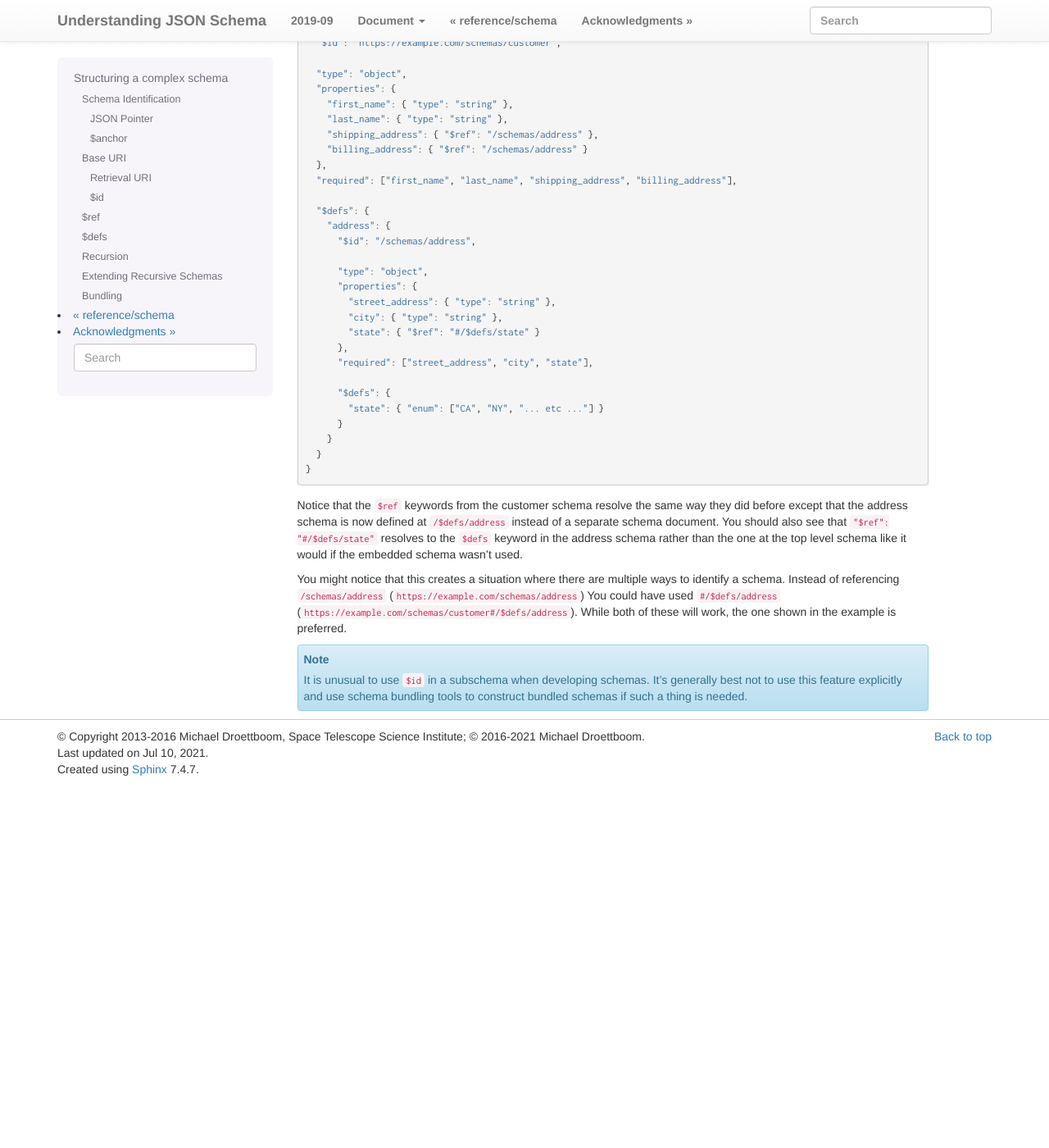
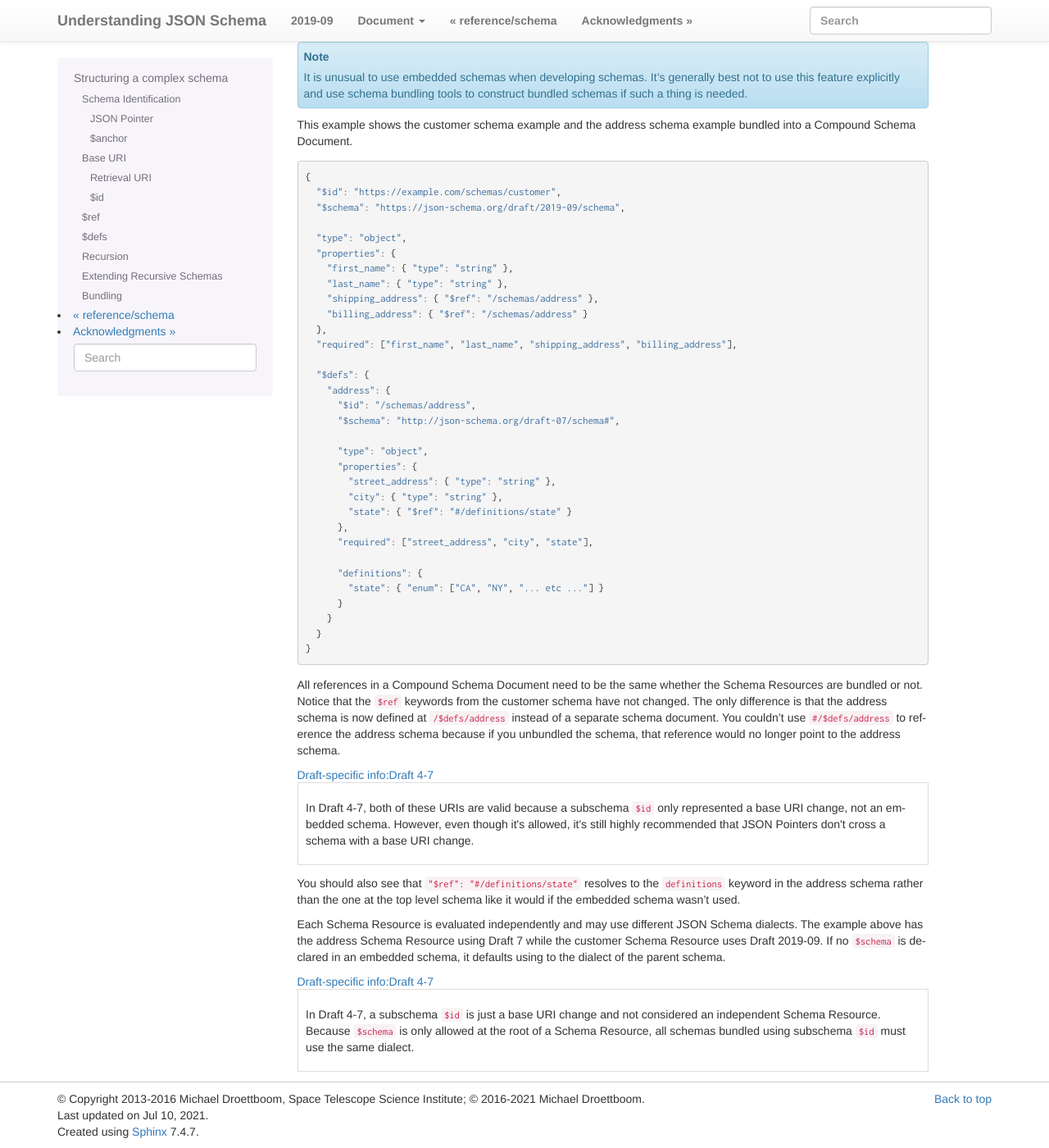
Before and after one commit to json-schema-org/understanding-json-schema, a Sphinx documentation site: the page built from source/structuring.rst, in a window 1280 px wide and 1400 px high, scrolled down 6971 px. Shown: the whole window at 82% size. Built offline with Sphinx 7.4.7, drawn with Linux system fonts in a browser that asks for light colours; some web fonts are replaced; pages that are not in the unit, such as notebooks, are missing from menus; before the commit the page ends 7929 px from its top, so only the background shows below that; some of the changed text lies outside the part shown.

Commit message:
Update bundling section for 2019-09

```diff
--- a/source/structuring.rst
+++ b/source/structuring.rst
@@ -525,26 +525,43 @@
 --------
 
 Working with multiple schema documents is convenient for development,
-but it is often more convenient for distribution to bundle all of your
+but it's often more convenient for distribution to bundle all of your
 schemas into a single schema document. This can be done using the
 ``$id`` keyword in a subschema. When ``$id`` is used in a subschema,
-it creates a new `base-uri` that any references in that subschema and
-any descendant subschemas will resolve against. The new `base-uri` is
-the value of ``$id`` resolved against the `base-uri` of the schema it
-appears in.
+it indicates an embedded schema. The identifier for the embedded
+schema is the value of ``$id`` resolved against the `base-uri` of the
+schema it appears in. A schema document that includes embedded schemas
+is called a Compound Schema Document. Each schema with an ``$id`` in a
+Compound Schema Document is called a Schema Resource.
 
 .. draft_specific::
 
     --Draft 4
     In Draft 4, ``$id`` is just ``id`` (without the dollar sign).
 
+    --Draft 4-7
+    In Draft 4-7, an ``$id`` in a subschema did not indicate an
+    embedded schema. Instead it was simply a base URI change in a
+    single schema document.
+
+.. note::
+   This is analogous to the ``<iframe>`` `tag in HTML
+   <https://html.spec.whatwg.org/multipage/iframe-embed-object.html#the-iframe-element>`__.
+
+.. note::
+   It is unusual to use embedded schemas when developing schemas. It's
+   generally best not to use this feature explicitly and use schema
+   bundling tools to construct bundled schemas if such a thing is
+   needed.
+
 This example shows the customer schema example and the address schema
-example bundled into a single schema document.
+example bundled into a Compound Schema Document.
 
 .. schema_example::
 
     {
       "$id": "https://example.com/schemas/customer",
+      "$schema": "https://json-schema.org/draft/2019-09/schema",
 
       "type": "object",
       "properties": {
@@ -558,39 +575,53 @@
       "$defs": {
         "address": {
           "$id": "/schemas/address",
+          "$schema": "http://json-schema.org/draft-07/schema#",
 
           "type": "object",
           "properties": {
             "street_address": { "type": "string" },
             "city": { "type": "string" },
-            "state": { "$ref": "#/$defs/state" }
+            "state": { "$ref": "#/definitions/state" }
           },
           "required": ["street_address", "city", "state"],
 
-          "$defs": {
+          "definitions": {
             "state": { "enum": ["CA", "NY", "... etc ..."] }
           }
         }
       }
     }
 
-Notice that the ``$ref`` keywords from the customer schema resolve the
-same way they did before except that the address schema is now defined
-at ``/$defs/address`` instead of a separate schema document. You
-should also see that ``"$ref": "#/$defs/state"`` resolves to the
-``$defs`` keyword in the address schema rather than the one at
-the top level schema like it would if the embedded schema wasn't
+All references in a Compound Schema Document need to be the same
+whether the Schema Resources are bundled or not. Notice that the
+``$ref`` keywords from the customer schema have not changed. The only
+difference is that the address schema is now defined at
+``/$defs/address`` instead of a separate schema document. You couldn't
+use ``#/$defs/address`` to reference the address schema because if you
+unbundled the schema, that reference would no longer point to the
+address schema.
+
+.. draft_specific::
+   -- Draft 4-7
+   In Draft 4-7, both of these URIs are valid because a subschema
+   ``$id`` only represented a base URI change, not an embedded schema.
+   However, even though it's allowed, it's still highly recommended
+   that JSON Pointers don't cross a schema with a base URI change.
+
+You should also see that ``"$ref": "#/definitions/state"`` resolves to
+the ``definitions`` keyword in the address schema rather than the one
+at the top level schema like it would if the embedded schema wasn't
 used.
 
-You might notice that this creates a situation where there are
-multiple ways to identify a schema. Instead of referencing
-``/schemas/address`` (``https://example.com/schemas/address``) You
-could have used ``#/$defs/address``
-(``https://example.com/schemas/customer#/$defs/address``). While
-both of these will work, the one shown in the example is preferred.
+Each Schema Resource is evaluated independently and may use different
+JSON Schema dialects. The example above has the address Schema
+Resource using Draft 7 while the customer Schema Resource uses Draft
+2019-09. If no ``$schema`` is declared in an embedded schema, it
+defaults using to the dialect of the parent schema.
 
-.. note::
-   It is unusual to use ``$id`` in a subschema when developing
-   schemas. It's generally best not to use this feature explicitly and
-   use schema bundling tools to construct bundled schemas if such a
-   thing is needed.
+.. draft_specific::
+   -- Draft 4-7
+   In Draft 4-7, a subschema ``$id`` is just a base URI change and not
+   considered an independent Schema Resource. Because ``$schema`` is
+   only allowed at the root of a Schema Resource, all schemas bundled
+   using subschema ``$id`` must use the same dialect.
```
